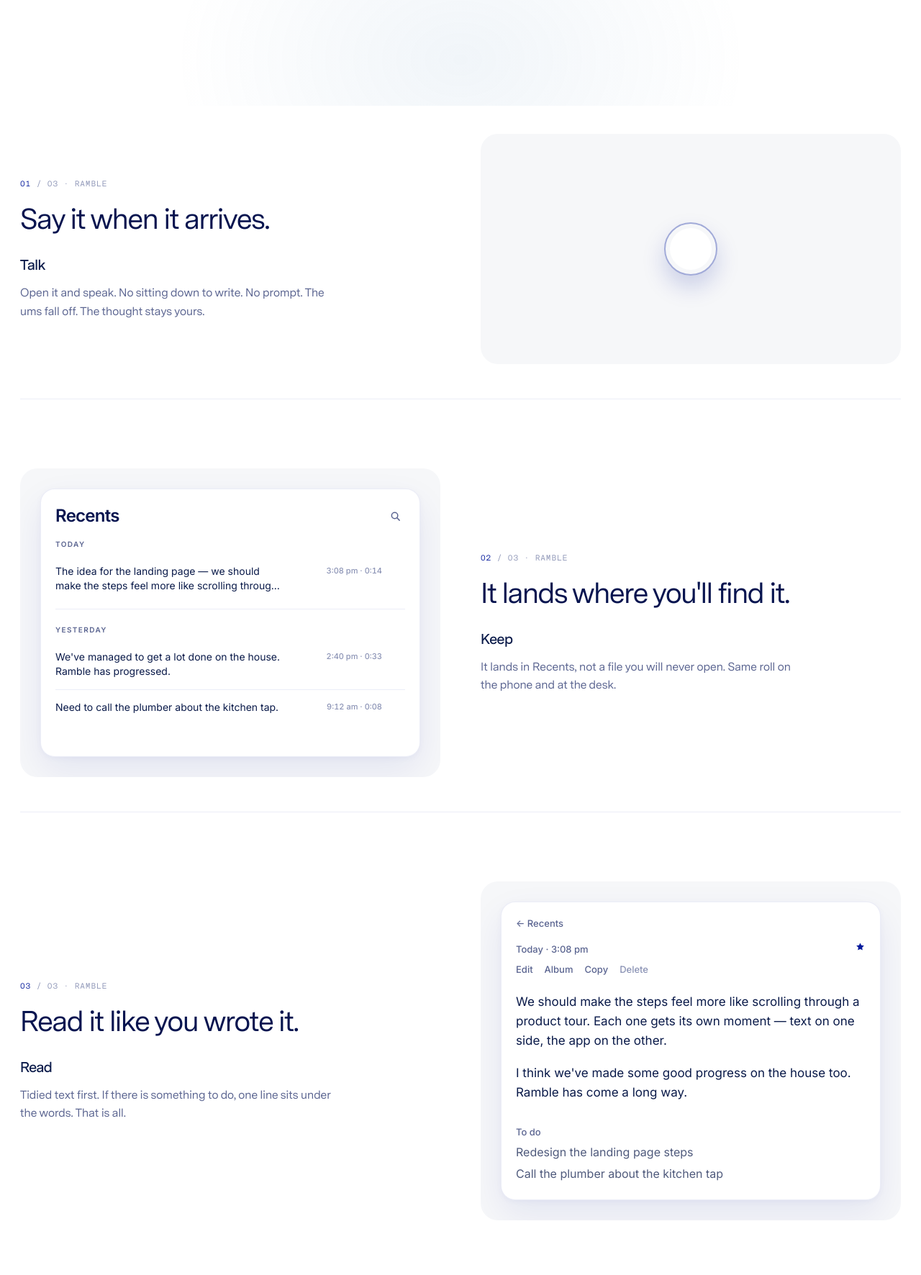
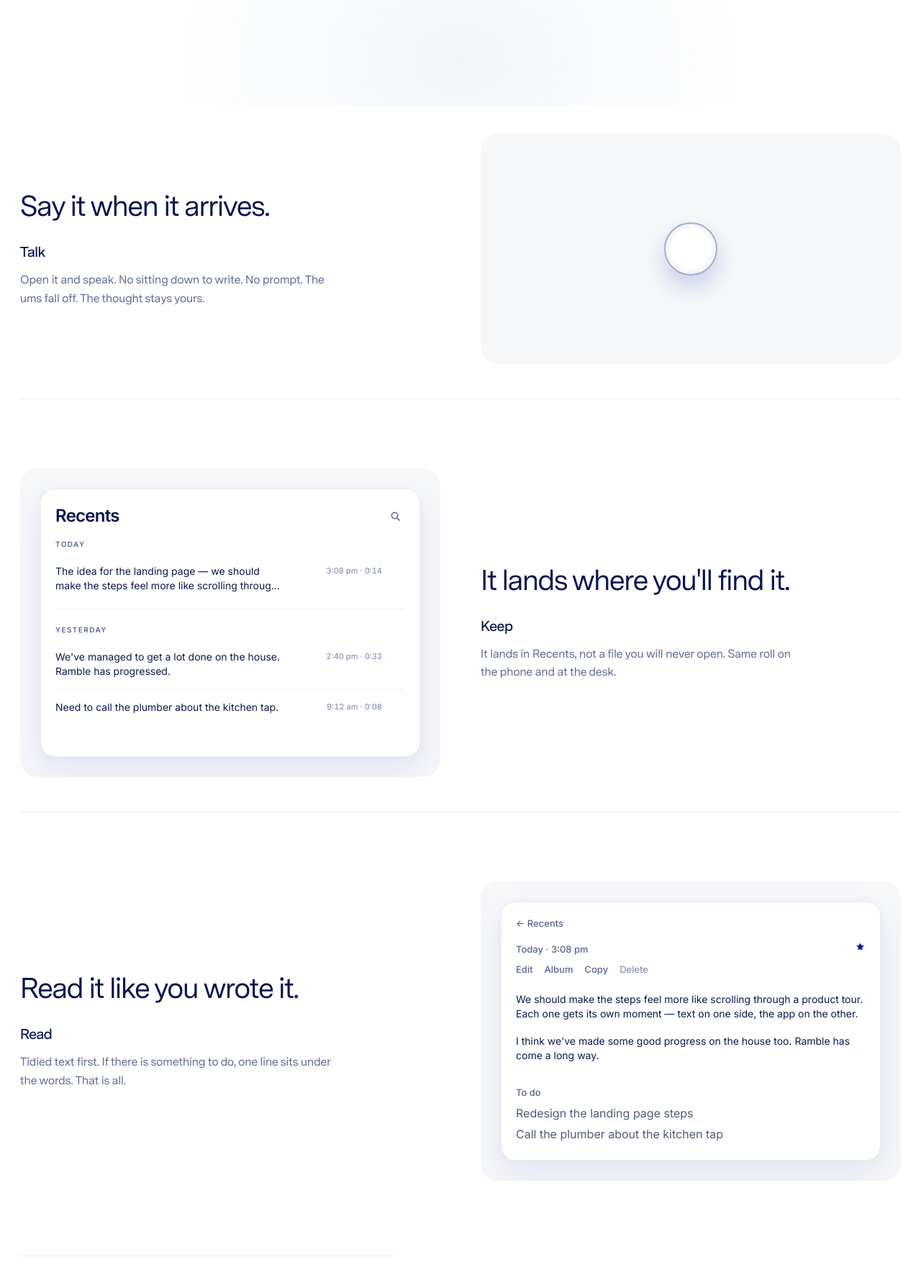
Before and after one commit to RoyKeane94/Ramble, a Django app: page / in a window 1280 px wide. Shown: the part 653-2425 px from the top of the page at 72% size. Run offline with Django 5.2, Linux system fonts and the light colour scheme; parts of the project's set-up code (start-up, migrations or seed data) failed here and were passed over.

Commit message:
Updated home page

```diff
--- a/static/css/ramble.css
+++ b/static/css/ramble.css
@@ -89,12 +89,6 @@ a { color: inherit; }
   letter-spacing: -0.03em;
 }
 
-.is-landing-page .step-eyebrow {
-  font-family: var(--sans-mono);
-  font-weight: 460;
-  letter-spacing: 0.08em;
-}
-
 .is-landing-page .atmosphere {
   background:
     radial-gradient(900px 640px at -4% 8%, rgba(91, 108, 220, 0.14), transparent 58%),
@@ -130,6 +124,15 @@ a { color: inherit; }
 .is-landing-page .landing-preview {
   font-family: Inter, -apple-system, BlinkMacSystemFont, "Segoe UI", sans-serif;
   font-weight: 400;
+}
+
+.is-landing-page .hero-note-body,
+.is-landing-page .frame-preview,
+.is-landing-page .landing-preview .take-text,
+.is-landing-page .landing-preview .take-text-prose p {
+  font-size: 14px;
+  font-weight: 400;
+  line-height: 1.45;
 }
 
 .site {
@@ -1188,8 +1191,7 @@ a.frame:focus-visible {
 
 .hero-note {
   margin: 0;
-  font-size: 13px;
-  line-height: 1.4;
+  line-height: 1.45;
   color: var(--muted);
 }
 
@@ -2097,6 +2099,13 @@ a.frame:focus-visible {
 
 /* Auth pages */
 
+.is-auth-page .auth-title {
+  font-family: var(--sans);
+  font-weight: 460;
+  font-variation-settings: "wght" 460;
+  letter-spacing: -0.0275em;
+}
+
 .is-auth-page main {
   display: flex;
   align-items: center;
--- a/templates/base.html
+++ b/templates/base.html
@@ -34,13 +34,15 @@
             </form>
             {% endwith %}
           {% else %}
-            {% if request.resolver_match.url_name == 'home' %}
-              <a class="nav-link" href="{% url 'login' %}">Sign in</a>
-              <a class="btn btn-primary nav-cta" href="#list">Get on the list</a>
+            {% with page=request.resolver_match.url_name %}
+            {% if page == 'home' or page == 'privacy' or page == 'terms' or page == 'login' %}
+              <a class="nav-link{% if page == 'login' %} is-current{% endif %}" href="{% url 'login' %}">Sign in</a>
+              <a class="btn btn-primary nav-cta" href="{% if page == 'home' %}#list{% else %}{% url 'notes:home' %}#list{% endif %}">Get on the list</a>
             {% else %}
-              <a class="nav-link{% if request.resolver_match.url_name == 'login' %} is-current{% endif %}" href="{% url 'login' %}">Sign in</a>
+              <a class="nav-link{% if page == 'login' %} is-current{% endif %}" href="{% url 'login' %}">Sign in</a>
               <a class="btn btn-primary nav-cta" href="{% url 'register' %}">Get started</a>
             {% endif %}
+            {% endwith %}
           {% endif %}
         </div>
       </div>
--- a/templates/pages/home.html
+++ b/templates/pages/home.html
@@ -74,7 +74,6 @@
     <article class="step-block">
       <div class="step-block-grid">
         <div class="step-block-copy reveal">
-          <p class="step-eyebrow"><span class="step-num">01</span> / 03 · RAMBLE</p>
           <h2 class="step-lead">Say it when it arrives.</h2>
           <h3 class="step-name">Talk</h3>
           <p class="step-desc">Open it and speak. No sitting down to write. No prompt. The ums fall off. The thought stays yours.</p>
@@ -92,7 +91,6 @@
     <article class="step-block step-block--flip">
       <div class="step-block-grid">
         <div class="step-block-copy reveal">
-          <p class="step-eyebrow"><span class="step-num">02</span> / 03 · RAMBLE</p>
           <h2 class="step-lead">It lands where you'll find it.</h2>
           <h3 class="step-name">Keep</h3>
           <p class="step-desc">It lands in Recents, not a file you will never open. Same roll on the phone and at the desk.</p>
@@ -164,7 +162,6 @@
     <article class="step-block">
       <div class="step-block-grid">
         <div class="step-block-copy reveal">
-          <p class="step-eyebrow"><span class="step-num">03</span> / 03 · RAMBLE</p>
           <h2 class="step-lead">Read it like you wrote it.</h2>
           <h3 class="step-name">Read</h3>
           <p class="step-desc">Tidied text first. If there is something to do, one line sits under the words. That is all.</p>
```
Also changed, not shown: templates/accounts/login.html (+8 -2 lines).
